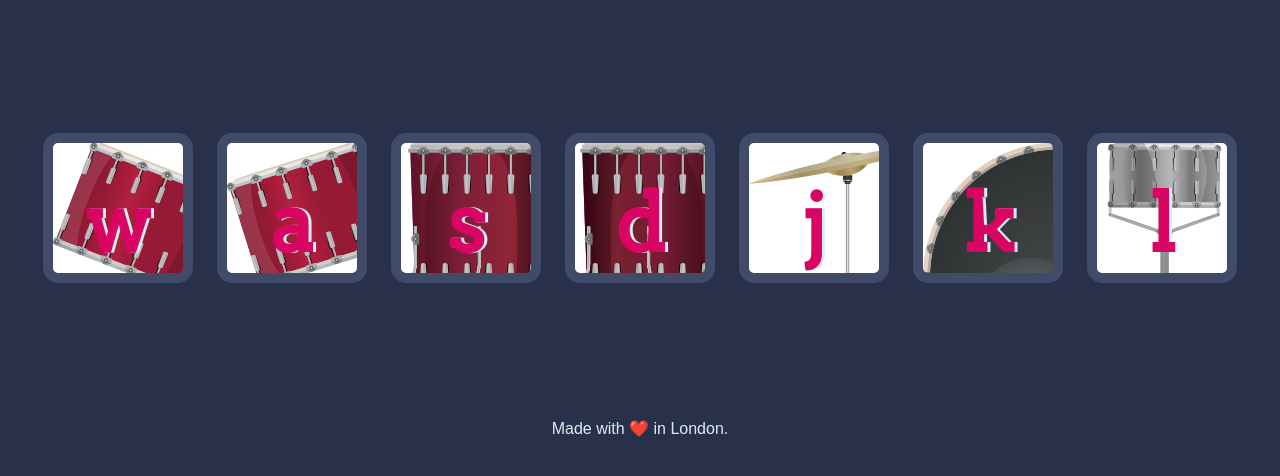
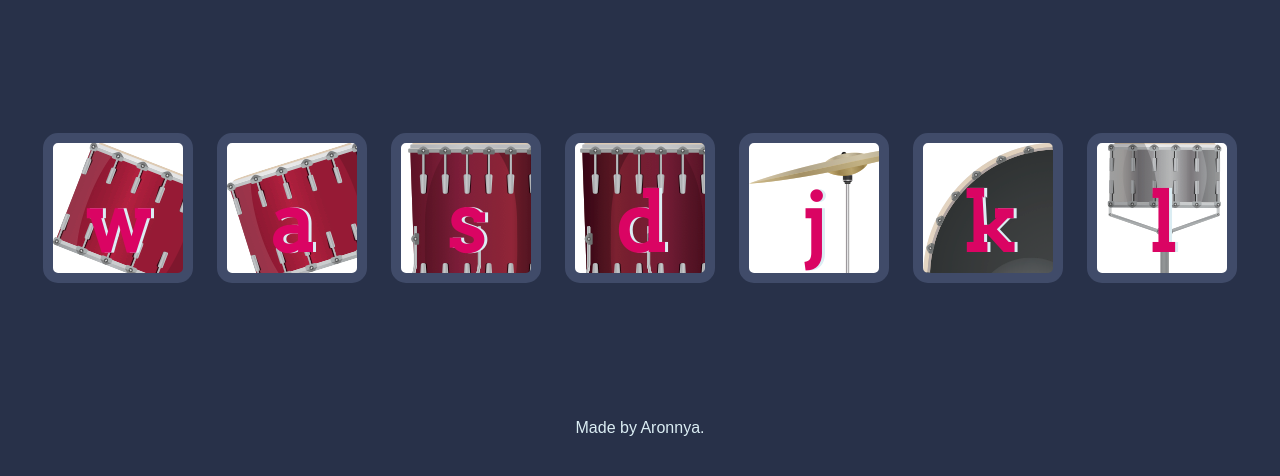
Before and after one commit to aronnyarifat7111/drumkit, a plain HTML site: page index.html in a window 1280 px wide. Shown: the part 156-632 px from the top of the page. Drawn offline with Linux system fonts and the light colour scheme.

Commit message:
Update index.html

```diff
--- a/index.html
+++ b/index.html
@@ -23,7 +23,7 @@
 
 
   <footer>
-    Made with ❤️ in London.
+    Made by Aronnya.
   </footer>
   <script src="index.js"></script>
 </body>
```
